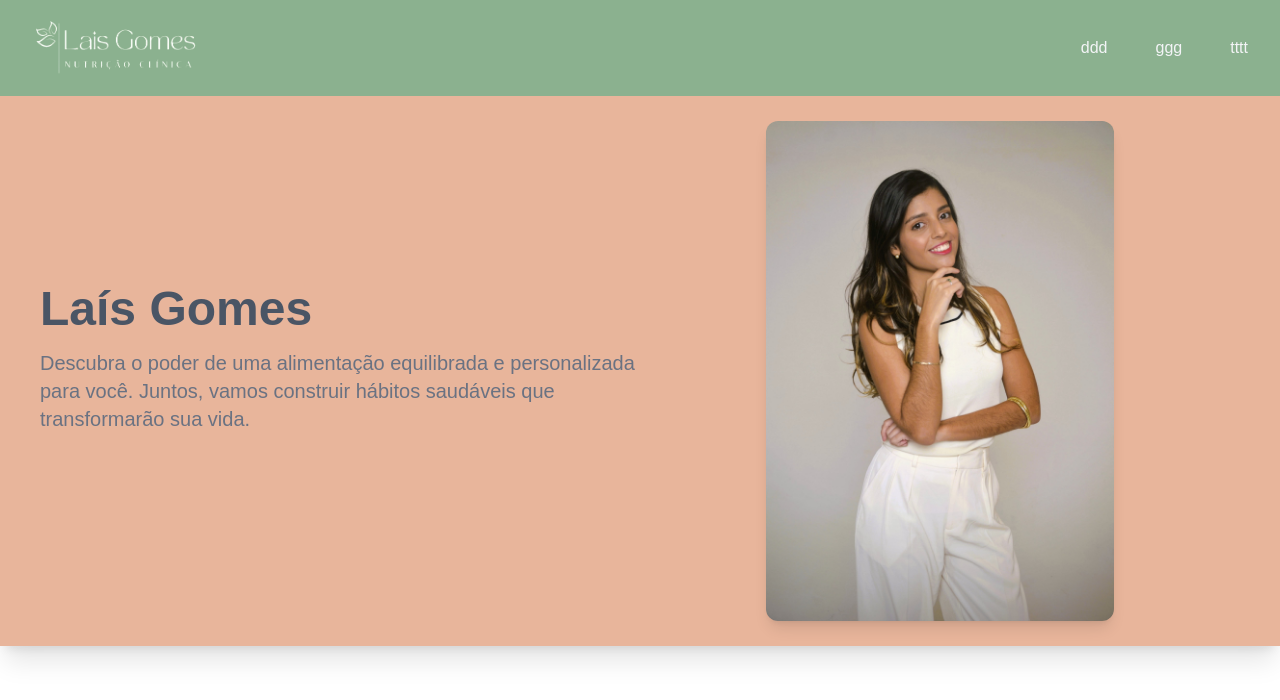
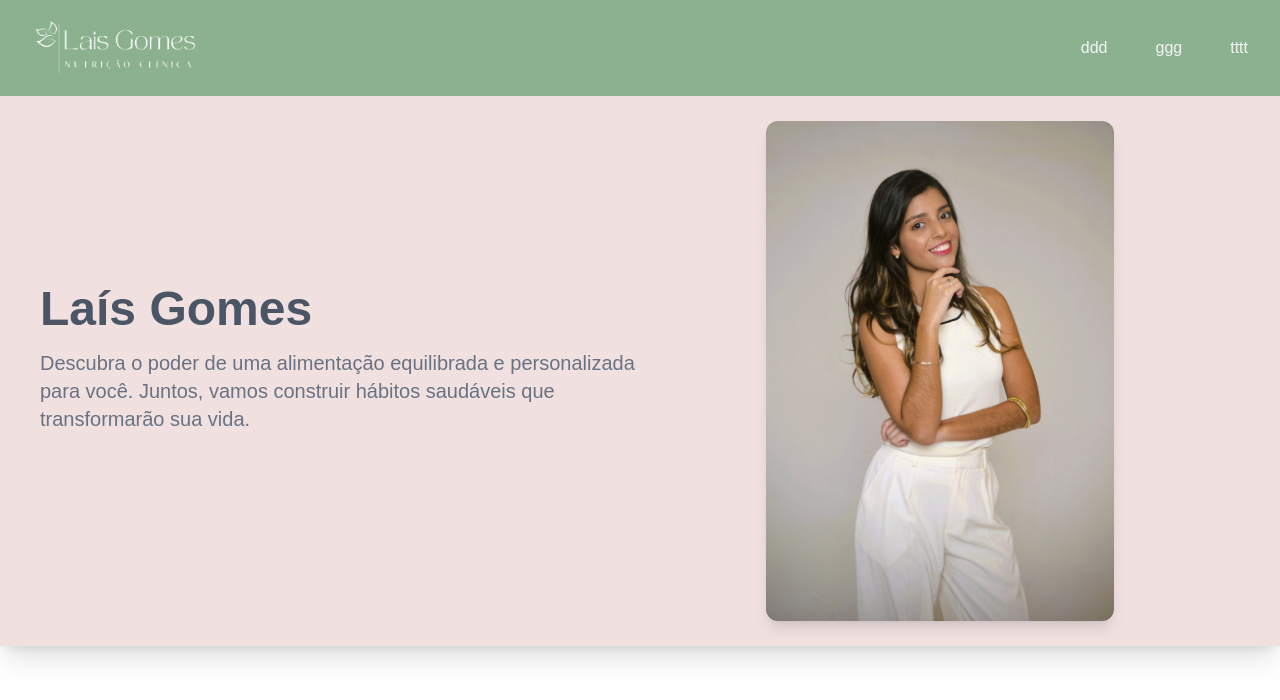
Before and after one commit to DeborahLyra/lais_gomes_nutri_react, a React (Vite) app: page / in a window 1280 px wide. Shown: the top 700 px of the page. Built offline with nearby package versions, Linux system fonts and the light colour scheme.

Commit message:
changed color banner

```diff
--- a/src/components/general/Banner.tsx
+++ b/src/components/general/Banner.tsx
@@ -2,7 +2,7 @@ import profile from '../../assets/profile/lais_image_3.jpeg';
 
 export function Banner() {
     return (
-        <div className="flex flex-col md:flex-row items-center justify-between h-auto md:h-[550px] bg-dusty-rose p-6 md:p-10 shadow-xl ">
+        <div className="flex flex-col md:flex-row items-center justify-between h-auto md:h-[550px] bg-light-pink p-6 md:p-10 shadow-xl ">
             <div className="w-full md:w-1/2 text-center md:text-left mb-8 md:mb-0">
                 <h1 className="text-4xl md:text-5xl font-bold text-gray-600 mb-4">Laís Gomes</h1>
                 <h3 className="text-xl text-gray-500 mb-6">Descubra o poder de uma alimentação equilibrada e personalizada para você. Juntos, vamos construir hábitos saudáveis que transformarão sua vida.</h3>
--- a/src/index.css
+++ b/src/index.css
@@ -8,6 +8,7 @@
 
   @theme {
     --color-primary: #8BB18F;
+    --color-light-pink:#F0E0E0;
     --color-light-green: #D7E2AA;
     --color-dusty-red: #9e6f6d;
     --color-green-gray: #86795a;
@@ -15,6 +16,7 @@
     --color-pale-peach: #eedac2;
     --color-dusty-rose: #e8b59b;
     --color-muted-pink: #c77465;
+    --color-light-gray: #F9F2EC;
   }
 
   html {
```
